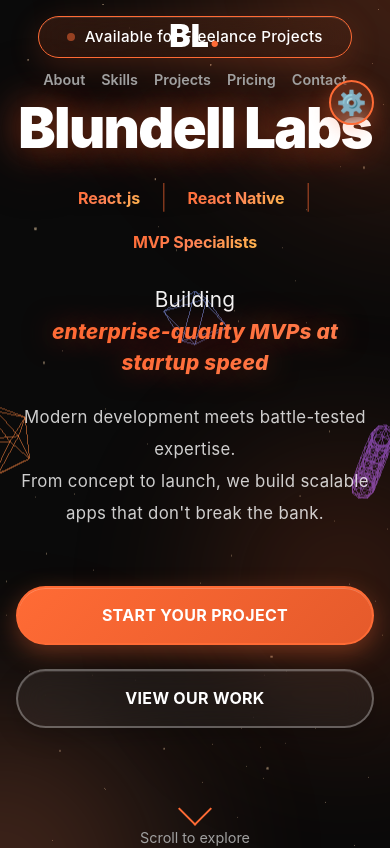
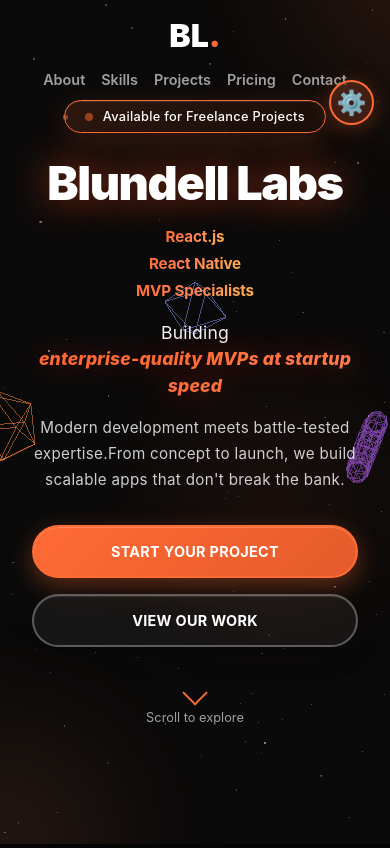
Before and after one commit to JackJBlundell/my-portfolio, a React (Create React App) app: page / in a window 390 px wide. Shown: the top 848 px of the page. Built offline with nearby package versions, Linux system fonts and the light colour scheme.

Commit message:
Spacing issue

```diff
--- a/src/components/Hero.css
+++ b/src/components/Hero.css
@@ -315,19 +315,93 @@
 
 @media (max-width: 768px) {
   .hero {
-    padding: 1rem;
+    padding: 1.5rem;
+    padding-top: 100px;
+    min-height: 100vh;
+    align-items: flex-start;
+  }
+
+  .hero-content {
+    padding: 0 0.5rem;
+  }
+
+  .hero-badge {
+    padding: 0.5rem 1.25rem;
+    font-size: 0.8rem;
+    margin-bottom: 1.5rem;
+  }
+
+  .hero-title {
+    font-size: clamp(2.5rem, 12vw, 3.5rem);
+    margin-bottom: 1rem;
+    line-height: 1.15;
+  }
+
+  .hero-subtitle {
+    font-size: 0.95rem;
+    gap: 0.5rem;
+    margin-bottom: 1.25rem;
+    flex-direction: column;
+  }
+
+  .hero-subtitle .separator {
+    display: none;
+  }
+
+  .hero-tagline {
+    font-size: 1.1rem;
+    margin-bottom: 1rem;
+  }
+
+  .hero-description {
+    font-size: 0.95rem;
+    line-height: 1.7;
+    margin-bottom: 2rem;
+  }
+
+  .hero-description br {
+    display: none;
   }
 
   .hero-cta {
     flex-direction: column;
     align-items: stretch;
+    gap: 1rem;
+    margin-bottom: 3rem;
   }
 
   .cta-button {
     width: 100%;
+    padding: 1rem 2rem;
+    font-size: 0.9rem;
   }
 
-  .hero-subtitle {
-    font-size: 1rem;
+  .hero-scroll-indicator {
+    font-size: 0.8rem;
+  }
+
+  .scroll-arrow {
+    width: 18px;
+    height: 18px;
+  }
+
+  /* Reduce orb sizes on mobile */
+  .orb-1 {
+    width: 250px;
+    height: 250px;
+    top: -125px;
+    right: -125px;
+  }
+
+  .orb-2 {
+    width: 200px;
+    height: 200px;
+    bottom: -100px;
+    left: -100px;
+  }
+
+  .orb-3 {
+    width: 150px;
+    height: 150px;
   }
 }
```
